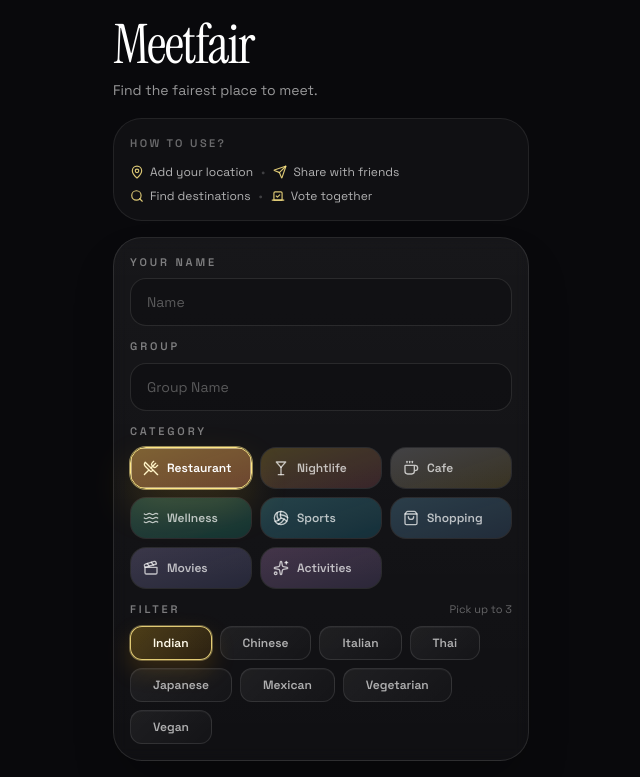
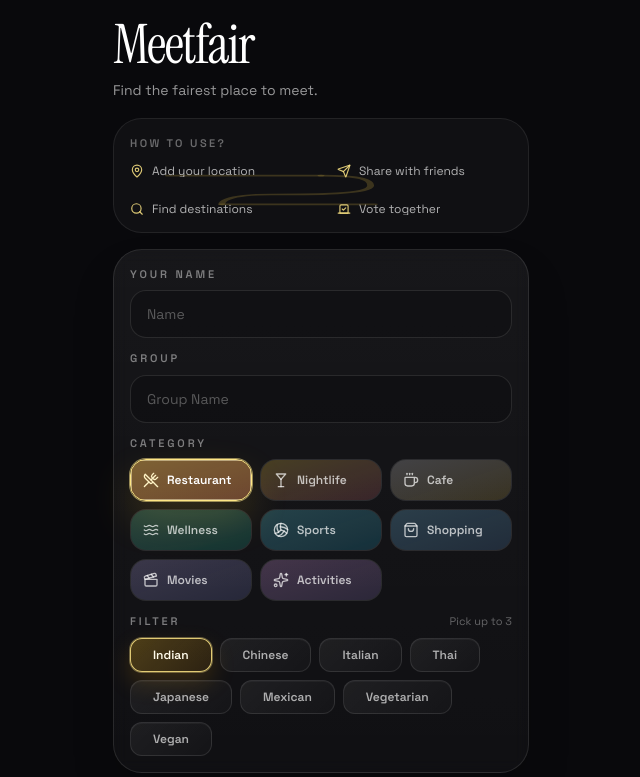
Before and after one commit to Akhilesh-Ojha/where-to, a Next.js app: page / in a window 1280 px wide. Shown: the top 777 px of the page, without its empty margins (319-959 px from the left). Built offline with nearby package versions, Linux system fonts and the light colour scheme.

Commit message:
Design changes

```diff
--- a/src/components/home-page.tsx
+++ b/src/components/home-page.tsx
@@ -317,15 +317,12 @@ export function HomePage() {
             <p className="text-[11px] font-semibold uppercase tracking-[0.22em] text-white/38">
               How to use?
             </p>
-            <div className="mt-3 grid gap-2 text-xs text-white/68">
-              <div className="flex flex-wrap items-center gap-2">
+            <div className="relative mt-3">
+              <HowItWorksFlow />
+              <div className="relative z-10 grid grid-cols-2 gap-x-8 gap-y-6 text-xs text-white/68">
                 <HowItWorksStep icon={MapPin} label="Add your location" />
-                <span className="text-white/20">•</span>
                 <HowItWorksStep icon={Send} label="Share with friends" />
-              </div>
-              <div className="flex flex-wrap items-center gap-2">
                 <HowItWorksStep icon={Search} label="Find destinations" />
-                <span className="text-white/20">•</span>
                 <HowItWorksStep icon={Vote} label="Vote together" />
               </div>
             </div>
@@ -604,9 +601,42 @@ function HowItWorksStep({
   label: string;
 }) {
   return (
-    <span className="inline-flex items-center gap-1.5">
-      <Icon className="h-3.5 w-3.5 text-amber-200/85" />
-      <span>{label}</span>
-    </span>
+    <div className="flex min-w-0 items-center gap-2">
+      <Icon className="h-3.5 w-3.5 shrink-0 text-amber-200/85" />
+      <span className="truncate leading-none">{label}</span>
+    </div>
   );
 }
+
+function HowItWorksFlow() {
+  return (
+    <svg
+      aria-hidden="true"
+      viewBox="0 0 100 58"
+      preserveAspectRatio="none"
+      className="pointer-events-none absolute inset-0 h-full w-full opacity-55"
+    >
+      <path
+        d="M10 13 H50"
+        fill="none"
+        stroke="rgba(252,211,77,0.34)"
+        strokeWidth="1.8"
+        strokeLinecap="round"
+      />
+      <path
+        d="M50 13 C61 13 63 18 63 24 C63 34 48 34 37 34 C24 34 24 44 24 45"
+        fill="none"
+        stroke="rgba(252,211,77,0.34)"
+        strokeWidth="1.8"
+        strokeLinecap="round"
+      />
+      <path
+        d="M24 45 H64"
+        fill="none"
+        stroke="rgba(252,211,77,0.34)"
+        strokeWidth="1.8"
+        strokeLinecap="round"
+      />
+    </svg>
+  );
+}
```
